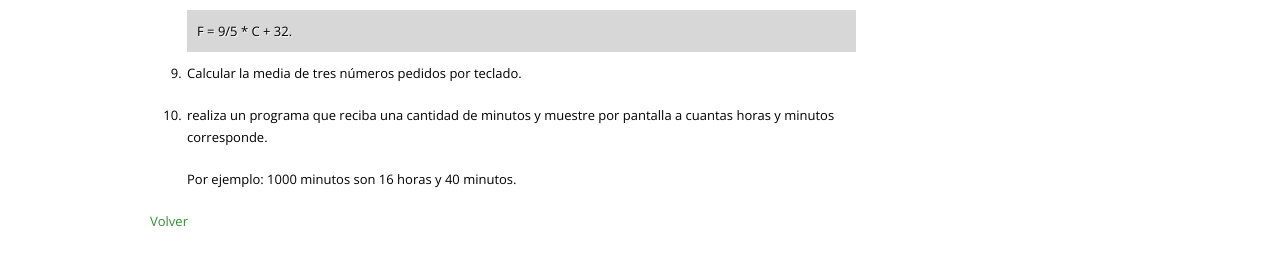
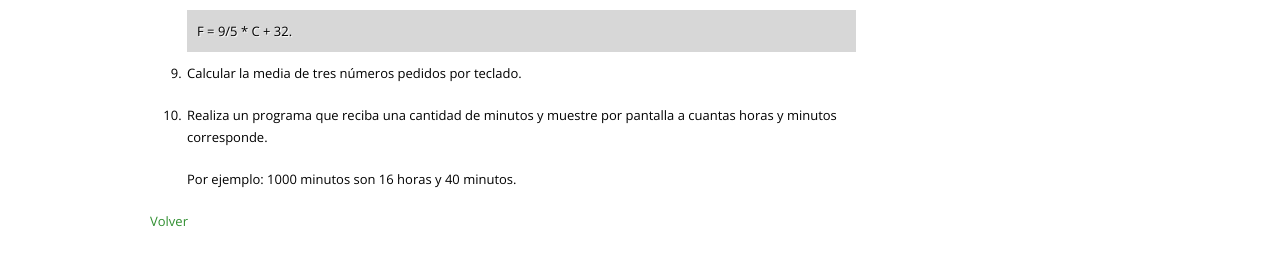
Before and after one commit to josedom24/josedom24.github.io, a Jekyll site: the page built from mod/lm/bol1.md, in a window 1280 px wide. Shown: the part 527-793 px from the top of the page. Built offline with Jekyll 4.4.1, drawn with Linux system fonts in a browser that asks for light colours; nearby versions of some CDN libraries; some web fonts are replaced; library files that are not in the unit come from our copies.

Commit message:
Boletín 1

```diff
--- a/mod/lm/bol1.md
+++ b/mod/lm/bol1.md
@@ -24,7 +24,7 @@ tagline: CFGS ASIR
 
 9. Calcular la media de tres números pedidos por teclado.
 
-10. realiza un programa que reciba una cantidad de minutos y muestre por pantalla a cuantas horas y minutos corresponde.
+10. Realiza un programa que reciba una cantidad de minutos y muestre por pantalla a cuantas horas y minutos corresponde.
 
 	Por ejemplo: 1000 minutos son 16 horas y 40 minutos.
 
```
